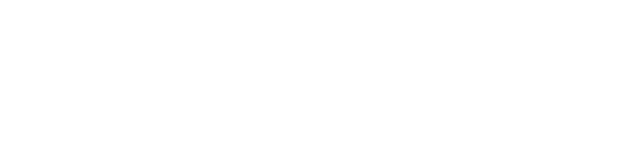
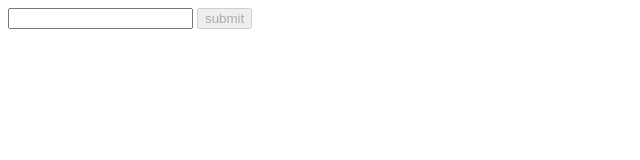
Before and after one commit to NSquale21/jquery-drills, a plain HTML site: page index.html in a window 1280 px wide. Shown: the whole page, without its empty margins (0-640 px from the left). Drawn offline with nearby package versions, Linux system fonts and the light colour scheme.

Commit message:
Fix indentation

```diff
--- a/index.html
+++ b/index.html
@@ -1,12 +1,18 @@
 <!DOCTYPE html>
 <html lang="en">
 	<head>
-			<meta charset="UTF-8">
-			<meta name="viewport" content="width=device-width, initial-scale=1.0">
-			<meta http-equiv="X-UA-Compatible" content="ie=edge">
-			<title>jQuery Drills</title>
+		<meta charset="UTF-8">
+		<meta name="viewport" content="width=device-width, initial-scale=1.0">
+		<meta http-equiv="X-UA-Compatible" content="ie=edge">
+		<title>jQuery Drills</title>
 	</head>
 	<body>
+
+		<form action="">
+			<input type="text">
+			<input type="submit" id="btnSubmit" value="submit">
+		</form>
+
 
 		<!-- jQuery -->
 		<script src="https://code.jquery.com/jquery-3.4.1.js" integrity="sha256-WpOohJOqMqqyKL9FccASB9O0KwACQJpFTUBLTYOVvVU=" crossorigin="anonymous"></script>
```
